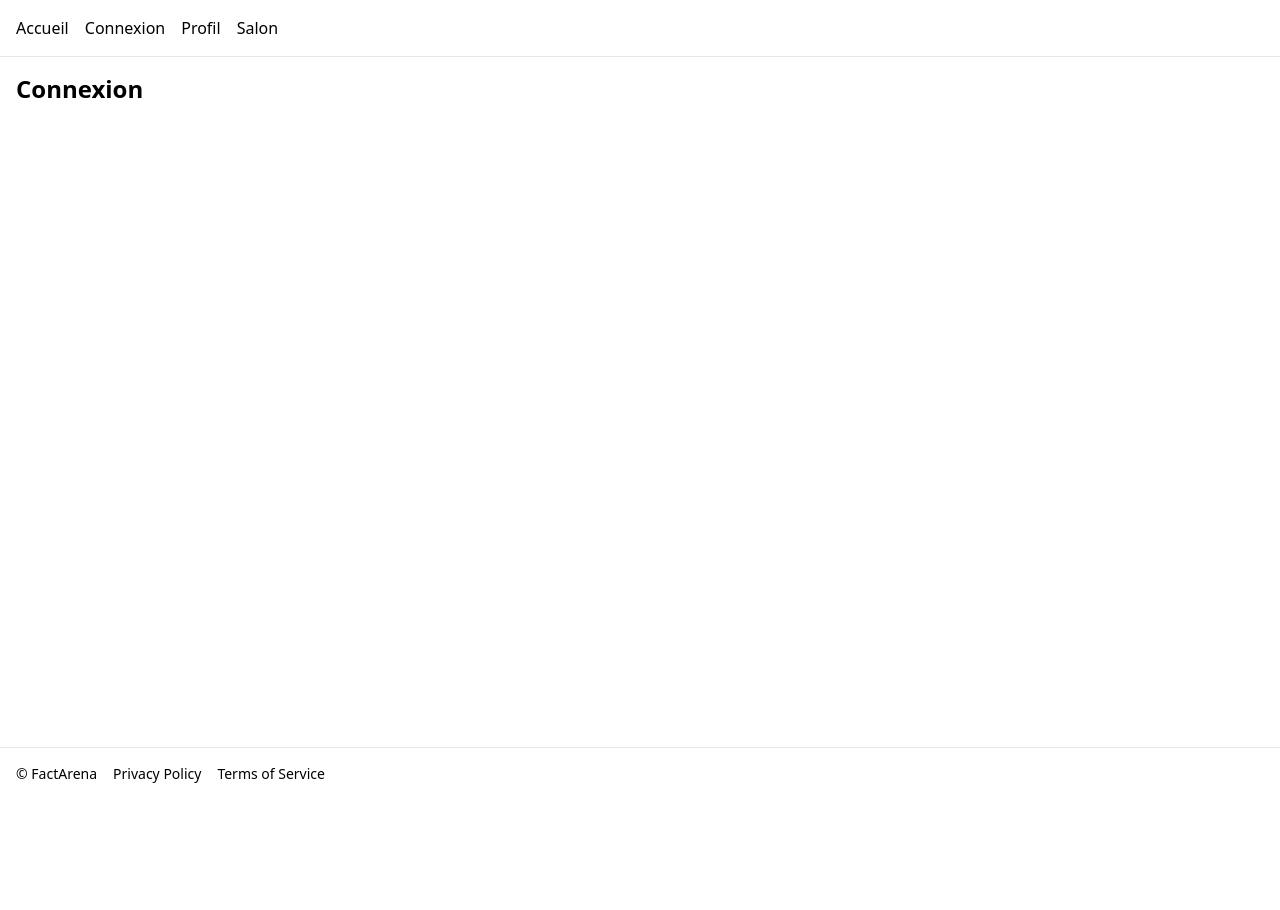
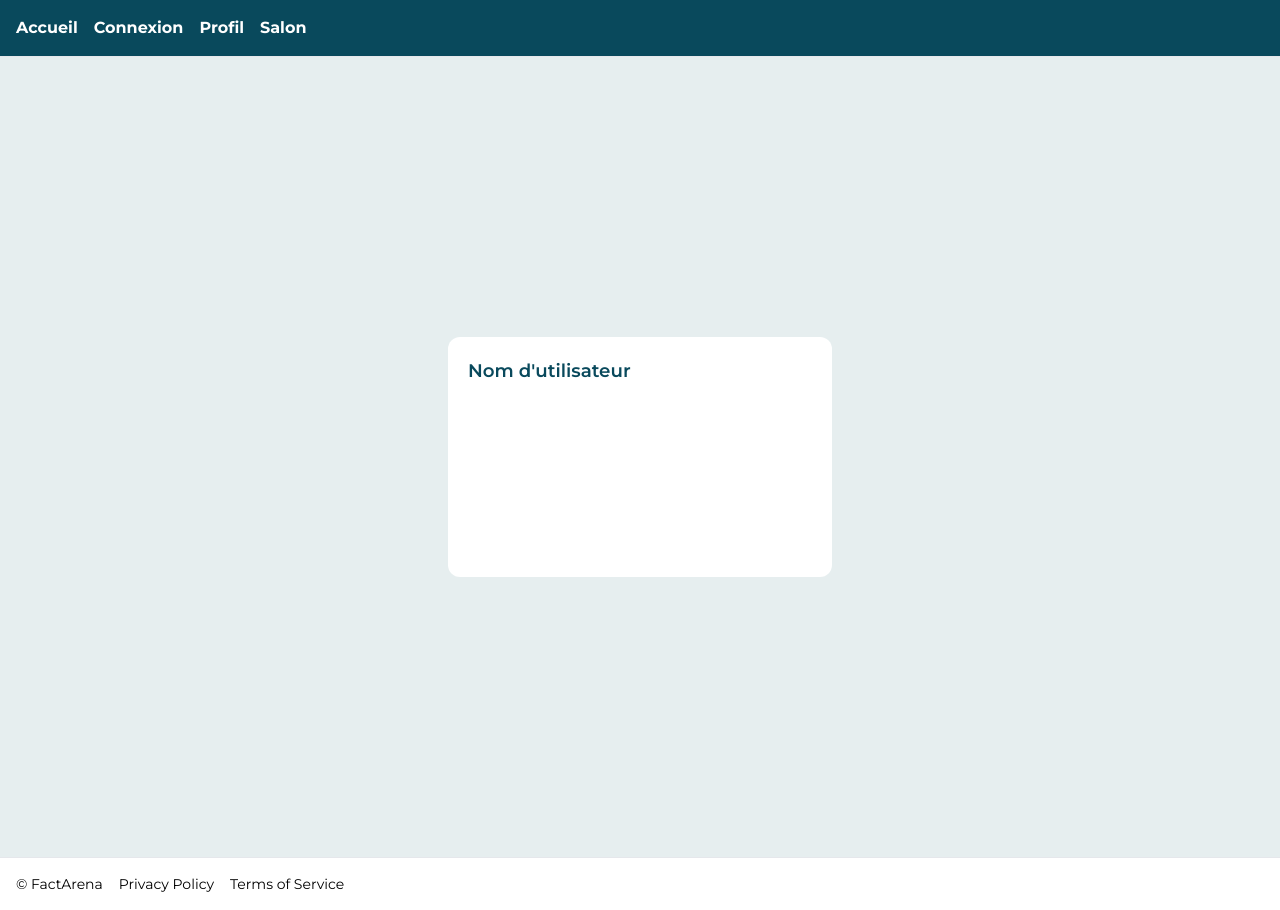
Before and after one commit to Dantenos/factarena, a React (Vite) app in the folder frontend/: page /login in a window 1280 px wide. Before the commit the page ends 800 px from the top, so only its background shows below. Built offline with nearby package versions, Linux system fonts and the light colour scheme.

Commit message:
frontend login page changes

```diff
--- a/frontend/index.html
+++ b/frontend/index.html
@@ -6,6 +6,9 @@
     <link rel="icon" type="image/svg+xml" href="/vite.svg" />
     <meta name="viewport" content="width=device-width, initial-scale=1.0" />
     <title>FactArena</title>
+	<link rel="preconnect" href="https://fonts.googleapis.com">
+	<link rel="preconnect" href="https://fonts.gstatic.com" crossorigin>
+	<link href="https://fonts.googleapis.com/css2?family=Montserrat:ital,wght@0,100..900;1,100..900&display=swap" rel="stylesheet">
   </head>
   <body>
     <div id="root"></div>
--- a/frontend/src/components/Layout.tsx
+++ b/frontend/src/components/Layout.tsx
@@ -6,15 +6,15 @@ import Footer from './Footer';
 export default function Layout() {
   return (
     <div className="min-h-screen flex flex-col">
-      <header className="p-4 border-b">
-        <nav className="flex gap-4">
+      <header className="bg-[#09495C] p-4 border-b">
+        <nav className="font-bold text-[#FFFFFF] flex gap-4">
           <Link to="/">Accueil</Link>
           <Link to="/login">Connexion</Link>
           <Link to="/profile">Profil</Link>
           <Link to="/room">Salon</Link>
         </nav>
       </header>
-      <main className="flex-1 p-4">
+      <main className="flex-1">
         <Outlet />
       </main>
       <Footer />
--- a/frontend/src/index.css
+++ b/frontend/src/index.css
@@ -3,3 +3,15 @@
 @tailwind base;
 @tailwind components;
 @tailwind utilities;
+
+@theme {
+  --font-montserrat: "Montserrat", sans-serif;
+}
+
+body{
+	font-family: "Montserrat", sans-serif;
+}
+
+main{
+	padding:0px;
+}
--- a/frontend/src/pages/Login.tsx
+++ b/frontend/src/pages/Login.tsx
@@ -1,4 +1,21 @@
 // Page Connexion — vide pour l'instant (le formulaire d'auth viendra plus tard).
 export default function Login() {
-  return <h1 className="text-2xl font-bold">Connexion</h1>;
+
+function handleClick() {
+
 }
+
+
+return (
+<section className="bg-[#E6EEEF] w-screen h-screen flex justify-center items-center">
+	<div className="p-5 w-[30%] h-[30%] bg-[#FFFFFF] rounded-xl shadow-">
+		<form className="font-semibold text-[#09495C] text-[114%]">
+			<label for="UserName" className="font-montserrat">
+				Nom d'utilisateur
+			</label>
+			<input type="text" id="UserName" name="UserName"/>
+		</form>
+	</div>
+</section>
+  )
+}
--- a/frontend/tailwind.config.js
+++ b/frontend/tailwind.config.js
@@ -4,7 +4,11 @@
 export default {
   content: ['./index.html', './src/**/*.{ts,tsx}'],
   theme: {
-    extend: {},
+    extend: {
+		fontFamily: {
+        	montserrat: ["Montserrat", "sans-serif"],
+      },
+    },
   },
   plugins: [],
 };
```
